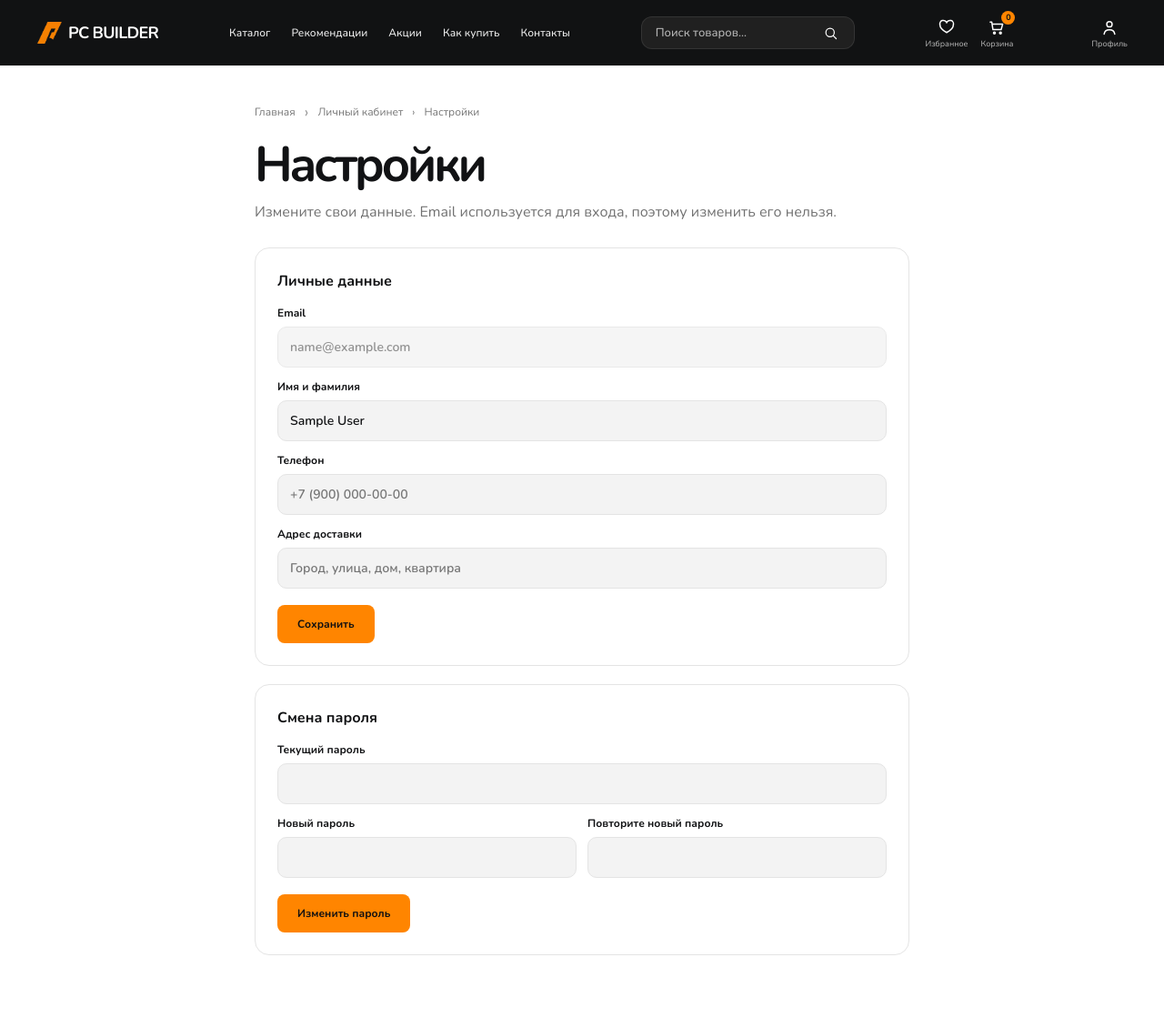
After one commit to arman427/php-kursovaya, a PHP site: page /settings.php in a window 1280 px wide. The commit adds this page. Shown: the whole page at 91% size. Run offline with PHP 8.4, Linux system fonts and the light colour scheme; the visitor is signed in with stand-in values (Sample User, id 1).

Commit message:
Add Settings

```diff
--- /dev/null
+++ b/app/users.php
@@ -0,0 +1,60 @@
+<?php
+
+declare(strict_types=1);
+
+function userProfile(PDO $pdo, string $email): array
+{
+    $stmt = $pdo->prepare('SELECT email, full_name, phone, address FROM users WHERE email = ? LIMIT 1');
+    $stmt->execute([$email]);
+    $row = $stmt->fetch();
+
+    return is_array($row) ? $row : ['email' => $email, 'full_name' => '', 'phone' => '', 'address' => ''];
+}
+
+function userValidateProfile(array $data): array
+{
+    $errors = [];
+
+    if ($data['full_name'] !== '' && mb_strlen($data['full_name'], 'UTF-8') < 2) {
+        $errors['full_name'] = 'Имя должно содержать не менее 2 символов.';
+    }
+    if ($data['phone'] !== '' && !preg_match('/^[\d\s()+\-]{6,20}$/', $data['phone'])) {
+        $errors['phone'] = 'Укажите корректный номер телефона.';
+    }
+    if ($data['address'] !== '' && mb_strlen($data['address'], 'UTF-8') < 5) {
+        $errors['address'] = 'Адрес должен содержать не менее 5 символов.';
+    }
+
+    return $errors;
+}
+
+function userUpdateProfile(PDO $pdo, string $email, array $data): void
+{
+    $stmt = $pdo->prepare('UPDATE users SET full_name = ?, phone = ?, address = ? WHERE email = ?');
+    $stmt->execute([$data['full_name'], $data['phone'], $data['address'], $email]);
+}
+
+function userValidatePassword(PDO $pdo, string $email, string $current, string $new, string $confirmation): ?string
+{
+    $stmt = $pdo->prepare('SELECT password_hash FROM users WHERE email = ? LIMIT 1');
+    $stmt->execute([$email]);
+    $hash = $stmt->fetchColumn();
+
+    if (!is_string($hash) || !password_verify($current, $hash)) {
+        return 'Текущий пароль указан неверно.';
+    }
+    if (strlen($new) < 6 || strlen($new) > 72) {
+        return 'Новый пароль должен содержать от 6 до 72 символов.';
+    }
+    if ($new !== $confirmation) {
+        return 'Пароли не совпадают.';
+    }
+
+    return null;
+}
+
+function userUpdatePassword(PDO $pdo, string $email, string $new): void
+{
+    $stmt = $pdo->prepare('UPDATE users SET password_hash = ? WHERE email = ?');
+    $stmt->execute([password_hash($new, PASSWORD_DEFAULT), $email]);
+}
--- a/app/views/header.php
+++ b/app/views/header.php
@@ -115,7 +115,7 @@ $metrikaId = (int) $siteConfig['metrika_id'];
                <div class="profile-dropdown" id="profile-dropdown" data-profile-dropdown role="menu" aria-hidden="true">
                   <div class="profile-dropdown__user"><span>Вы вошли как</span><strong><?= htmlspecialchars((string) $_SESSION['user_email'], ENT_QUOTES, 'UTF-8') ?></strong></div>
                   <a class="profile-dropdown__link" href="profile.php" role="menuitem">Личный кабинет</a>
-                  <a class="profile-dropdown__link" href="profile.php#settings" role="menuitem">Настройки</a>
+                  <a class="profile-dropdown__link" href="settings.php" role="menuitem">Настройки</a>
                   <a class="profile-dropdown__link" href="contacts.php" role="menuitem">Поддержка</a>
                   <form class="profile-dropdown__logout" method="post"><input type="hidden" name="auth_action" value="logout"><button type="submit" role="menuitem">Выйти</button></form>
                </div>
--- a/assets/css/style.css
+++ b/assets/css/style.css
@@ -4293,3 +4293,25 @@ a {
       padding: 18px 14px;
    }
 }
+
+.settings-page {
+   max-width: 720px;
+}
+
+.settings-card {
+   margin-bottom: 20px;
+}
+
+.settings-card .flash {
+   margin-bottom: 14px;
+}
+
+.checkout-field input:disabled {
+   color: var(--color-muted);
+   cursor: not-allowed;
+   opacity: 0.8;
+}
+
+.settings-submit {
+   margin-top: 18px;
+}
--- /dev/null
+++ b/database/migration_settings.sql
@@ -0,0 +1,6 @@
+USE pc_builder;
+
+ALTER TABLE users
+    ADD COLUMN full_name VARCHAR(120) NOT NULL DEFAULT '' AFTER password_hash,
+    ADD COLUMN phone VARCHAR(40) NOT NULL DEFAULT '' AFTER full_name,
+    ADD COLUMN address VARCHAR(255) NOT NULL DEFAULT '' AFTER phone;
--- a/database/schema.sql
+++ b/database/schema.sql
@@ -6,6 +6,9 @@ CREATE TABLE users (
     id INT UNSIGNED AUTO_INCREMENT PRIMARY KEY,
     email VARCHAR(120) NOT NULL UNIQUE,
     password_hash VARCHAR(255) NOT NULL,
+    full_name VARCHAR(120) NOT NULL DEFAULT '',
+    phone VARCHAR(40) NOT NULL DEFAULT '',
+    address VARCHAR(255) NOT NULL DEFAULT '',
     created_at TIMESTAMP DEFAULT CURRENT_TIMESTAMP
 );
 
--- /dev/null
+++ b/settings.php
@@ -0,0 +1,127 @@
+<?php
+
+declare(strict_types=1);
+
+session_start();
+
+require __DIR__ . '/app/config/database.php';
+require __DIR__ . '/app/auth.php';
+require __DIR__ . '/app/catalog.php';
+require __DIR__ . '/app/users.php';
+
+$authError = handleAuthRequest($pdo);
+
+if (!isAuthenticated()) {
+    header('Location: index.php');
+    exit;
+}
+
+$email = (string) $_SESSION['user_email'];
+$profileErrors = [];
+$passwordError = null;
+$form = userProfile($pdo, $email);
+
+if ($_SERVER['REQUEST_METHOD'] === 'POST' && ($_POST['settings_action'] ?? '') === 'profile') {
+    foreach (['full_name', 'phone', 'address'] as $field) {
+        $form[$field] = trim((string) ($_POST[$field] ?? ''));
+    }
+
+    $profileErrors = userValidateProfile($form);
+    if ($profileErrors === []) {
+        userUpdateProfile($pdo, $email, $form);
+        catalogFlash('Данные профиля сохранены.');
+        header('Location: settings.php');
+        exit;
+    }
+}
+
+if ($_SERVER['REQUEST_METHOD'] === 'POST' && ($_POST['settings_action'] ?? '') === 'password') {
+    $passwordError = userValidatePassword(
+        $pdo,
+        $email,
+        (string) ($_POST['current_password'] ?? ''),
+        (string) ($_POST['new_password'] ?? ''),
+        (string) ($_POST['new_password_confirmation'] ?? '')
+    );
+
+    if ($passwordError === null) {
+        userUpdatePassword($pdo, $email, (string) $_POST['new_password']);
+        catalogFlash('Пароль изменён.');
+        header('Location: settings.php');
+        exit;
+    }
+}
+
+$flash = consumeCatalogFlash();
+
+$pageTitle = 'Настройки — PC Builder';
+$pageDescription = 'Настройки профиля PC Builder: изменение имени, телефона, адреса доставки и пароля.';
+require __DIR__ . '/app/views/header.php';
+?>
+
+<main class="simple-page container settings-page">
+    <div class="simple-page__heading">
+        <div class="breadcrumbs"><a href="index.php">Главная</a><span>›</span><a href="profile.php">Личный кабинет</a><span>›</span><span>Настройки</span></div>
+        <h1>Настройки</h1>
+        <p>Измените свои данные. Email используется для входа, поэтому изменить его нельзя.</p>
+    </div>
+
+    <?php if ($flash): ?><div class="flash flash--<?= htmlspecialchars((string) $flash['type'], ENT_QUOTES, 'UTF-8') ?>"><?= htmlspecialchars((string) $flash['message'], ENT_QUOTES, 'UTF-8') ?></div><?php endif; ?>
+
+    <section class="checkout-fields settings-card">
+        <h2 class="checkout-section__title">Личные данные</h2>
+        <form method="post" novalidate>
+            <input type="hidden" name="settings_action" value="profile">
+            <label class="checkout-field">
+                <span>Email</span>
+                <input type="email" value="<?= htmlspecialchars($email, ENT_QUOTES, 'UTF-8') ?>" disabled>
+            </label>
+            <label class="checkout-field<?= isset($profileErrors['full_name']) ? ' checkout-field--error' : '' ?>">
+                <span>Имя и фамилия</span>
+                <input type="text" name="full_name" value="<?= htmlspecialchars((string) $form['full_name'], ENT_QUOTES, 'UTF-8') ?>" placeholder="Иван Иванов" maxlength="120">
+                <?php if (isset($profileErrors['full_name'])): ?><em><?= $profileErrors['full_name'] ?></em><?php endif; ?>
+            </label>
+            <label class="checkout-field<?= isset($profileErrors['phone']) ? ' checkout-field--error' : '' ?>">
+                <span>Телефон</span>
+                <input type="tel" name="phone" value="<?= htmlspecialchars((string) $form['phone'], ENT_QUOTES, 'UTF-8') ?>" placeholder="+7 (900) 000-00-00" maxlength="20">
+                <?php if (isset($profileErrors['phone'])): ?><em><?= $profileErrors['phone'] ?></em><?php endif; ?>
+            </label>
+            <label class="checkout-field<?= isset($profileErrors['address']) ? ' checkout-field--error' : '' ?>">
+                <span>Адрес доставки</span>
+                <input type="text" name="address" value="<?= htmlspecialchars((string) $form['address'], ENT_QUOTES, 'UTF-8') ?>" placeholder="Город, улица, дом, квартира" maxlength="255">
+                <?php if (isset($profileErrors['address'])): ?><em><?= $profileErrors['address'] ?></em><?php endif; ?>
+            </label>
+            <button type="submit" class="button button--primary settings-submit">Сохранить</button>
+        </form>
+    </section>
+
+    <section class="checkout-fields settings-card">
+        <h2 class="checkout-section__title">Смена пароля</h2>
+        <?php if ($passwordError !== null): ?><div class="flash flash--error"><?= htmlspecialchars($passwordError, ENT_QUOTES, 'UTF-8') ?></div><?php endif; ?>
+        <form method="post" novalidate>
+            <input type="hidden" name="settings_action" value="password">
+            <label class="checkout-field">
+                <span>Текущий пароль</span>
+                <input type="password" name="current_password" autocomplete="current-password" maxlength="72" required>
+            </label>
+            <div class="checkout-grid">
+                <label class="checkout-field">
+                    <span>Новый пароль</span>
+                    <input type="password" name="new_password" autocomplete="new-password" maxlength="72" required>
+                </label>
+                <label class="checkout-field">
+                    <span>Повторите новый пароль</span>
+                    <input type="password" name="new_password_confirmation" autocomplete="new-password" maxlength="72" required>
+                </label>
+            </div>
+            <button type="submit" class="button button--primary settings-submit">Изменить пароль</button>
+        </form>
+    </section>
+</main>
+
+<footer class="site-footer">
+    <div class="container site-footer__inner"><span>© <?= date('Y') ?> PC Builder</span><span>Собери свой идеальный ПК</span></div>
+</footer>
+</body>
+
+</html>
```
